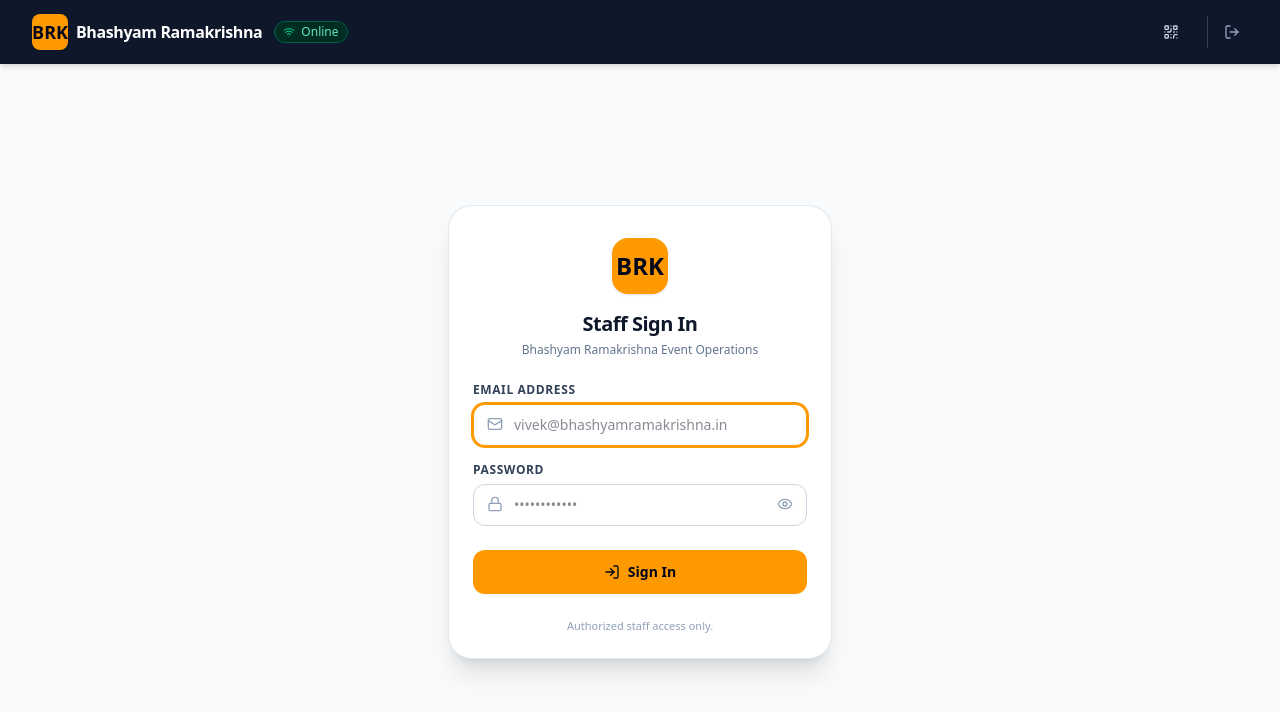
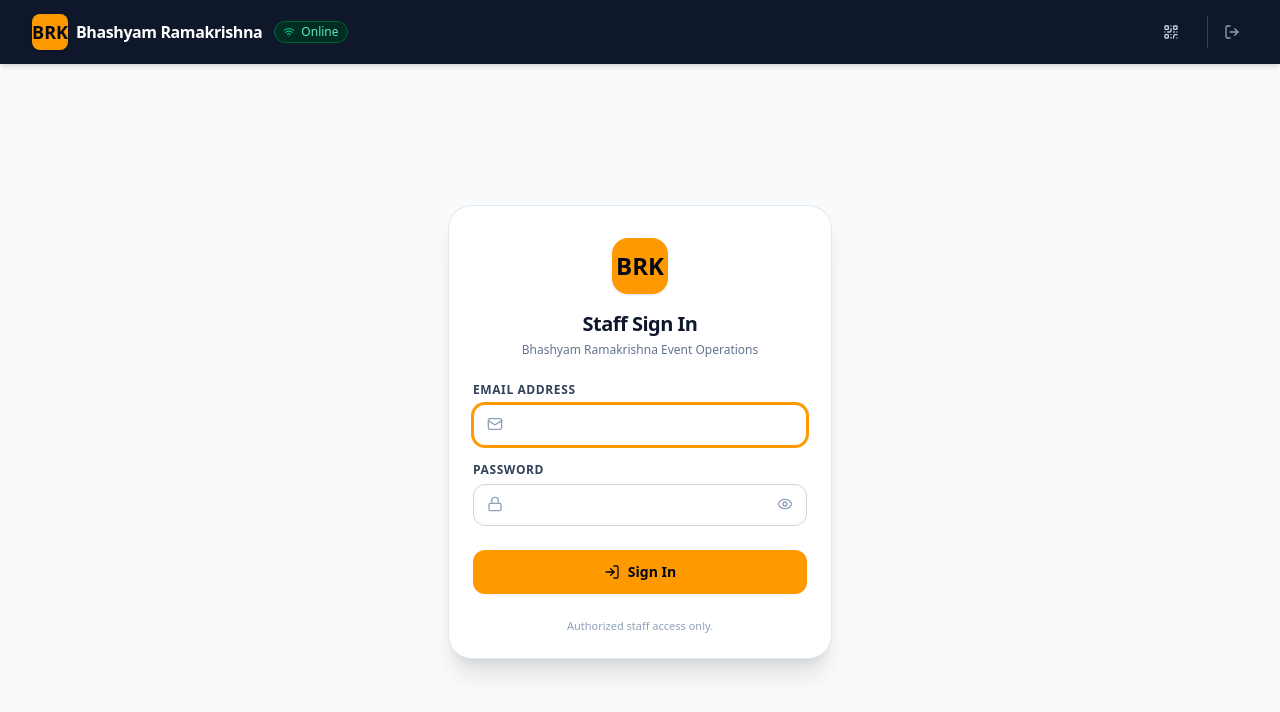
Before and after one commit to magnidigitech/brkevent, a Next.js app: page /login in a window 1280 px wide. Shown: the top 712 px of the page. Built offline with nearby package versions, Linux system fonts and the light colour scheme; no server answers.

Commit message:
Remove placeholder text from email and password inputs

```diff
--- a/src/app/login/page.tsx
+++ b/src/app/login/page.tsx
@@ -284,7 +284,6 @@ function LoginForm() {
               type="email"
               required
               autoFocus
-              placeholder="vivek@bhashyamramakrishna.in"
               value={email}
               onChange={(e) => setEmail(e.target.value)}
               className="w-full pl-10 pr-4 py-2.5 text-sm border border-slate-300 rounded-xl focus:outline-none focus:ring-2 focus:ring-amber-500 focus:border-amber-500 bg-white"
@@ -301,7 +300,6 @@ function LoginForm() {
             <input
               type={showPassword ? 'text' : 'password'}
               required
-              placeholder="••••••••••••"
               value={password}
               onChange={(e) => setPassword(e.target.value)}
               className="w-full pl-10 pr-10 py-2.5 text-sm border border-slate-300 rounded-xl focus:outline-none focus:ring-2 focus:ring-amber-500 focus:border-amber-500 bg-white"
```
